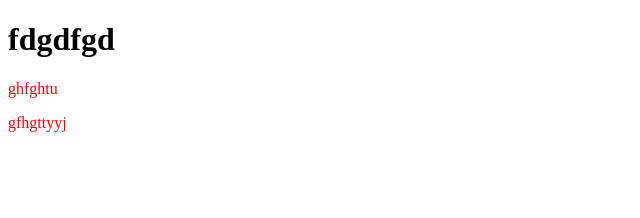
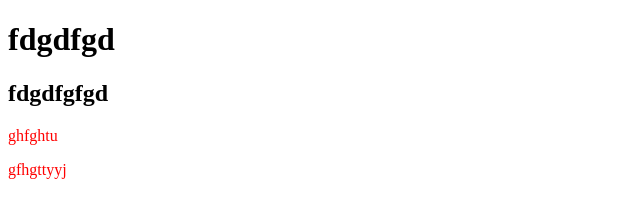
Before and after one commit to SergeyGri/test, a plain HTML site: page index.html in a window 1280 px wide. Shown: the whole page, without its empty margins (0-640 px from the left). Drawn offline with Linux system fonts and the light colour scheme.

Commit message:
new title

```diff
--- a/index.html
+++ b/index.html
@@ -7,6 +7,7 @@
 </head>
 <body>
 <h1>fdgdfgd</h1>
+<h2>fdgdfgfgd</h2>
 <p>ghfghtu</p>
 <p>gfhgttyyj</p>
 </body>
```
